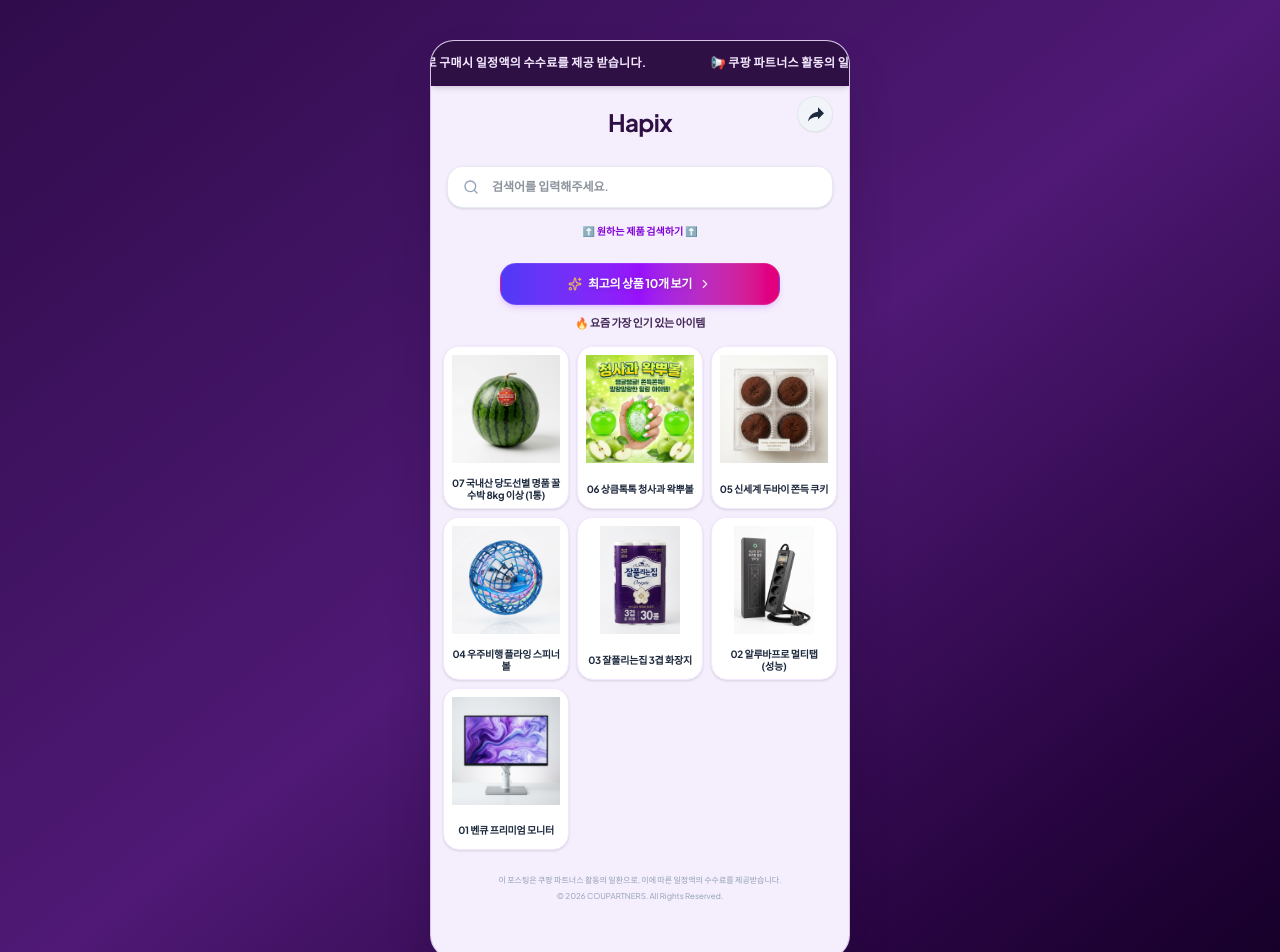
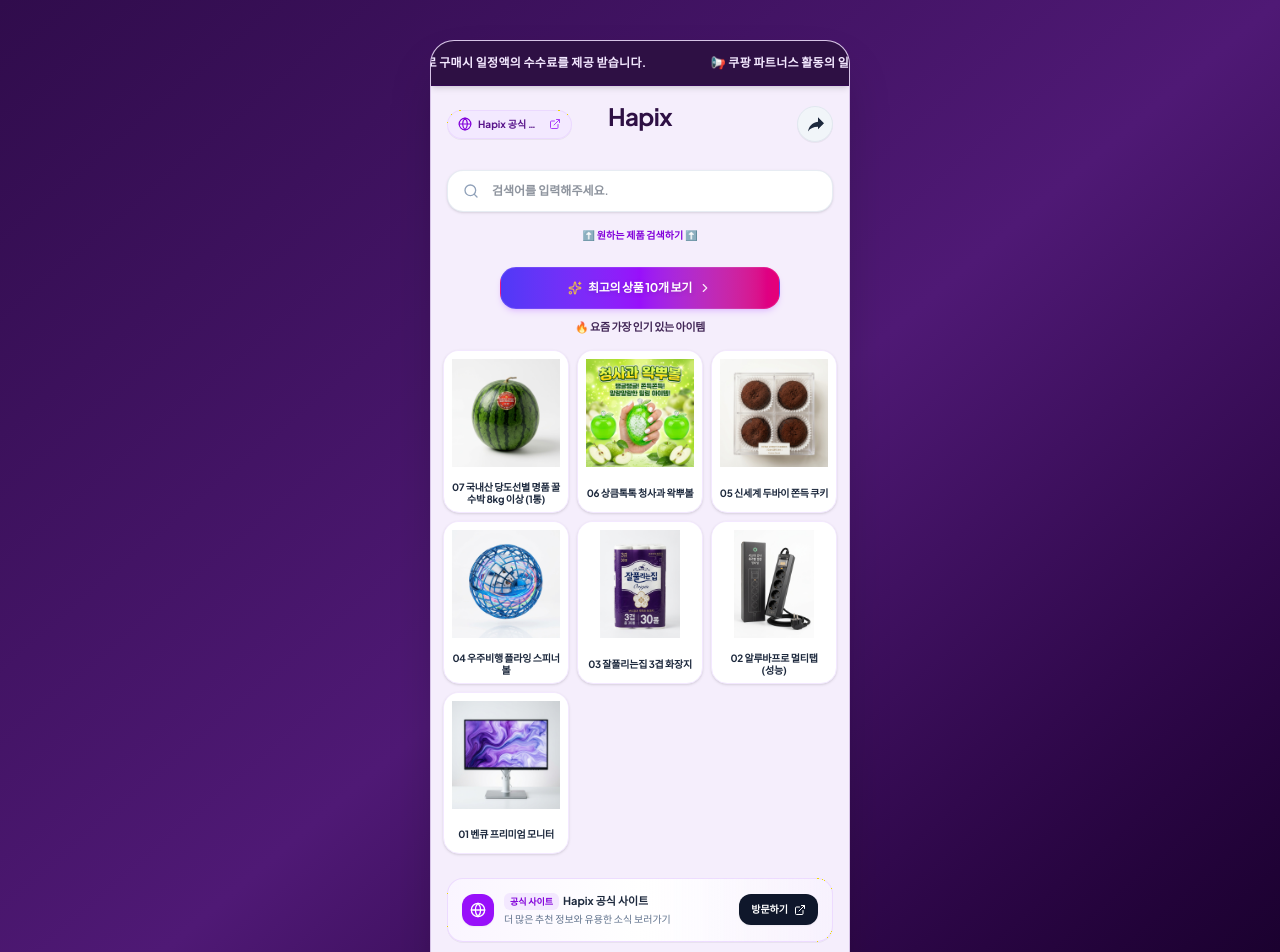
Before and after one commit to fkljcjz/sotre, a React (Vite) app: page / in a window 1280 px wide. Shown: the top 952 px of the page. Built offline with nearby package versions, Linux system fonts and the light colour scheme.

Commit message:
feat: add configuration for external family site link
Implement state management and local storage persistence to allow users to customize the external family site URL, name, and description.

```diff
--- a/src/App.tsx
+++ b/src/App.tsx
@@ -42,7 +42,8 @@
   Share2,
   Mail,
   Smartphone,
-  MessageCircle
+  MessageCircle,
+  Globe
 } from 'lucide-react';
 import { motion, AnimatePresence } from 'motion/react';
 import { Product, CATEGORIES, SORT_OPTIONS } from './types';
@@ -168,6 +169,46 @@
   useEffect(() => {
     localStorage.setItem('hapix_lockout_until', lockoutUntil.toString());
   }, [lockoutUntil]);
+
+  // External Site Link Configuration State
+  const [familySiteConfig, setFamilySiteConfig] = useState<{ name: string; url: string; desc: string }>(() => {
+    const saved = localStorage.getItem('hapix_family_site');
+    if (saved) {
+      try {
+        const parsed = JSON.parse(saved);
+        if (parsed.name === '공식 패밀리 사이트' || parsed.name === 'Hapix 사이트') {
+          parsed.name = 'Hapix 공식 사이트';
+        }
+        return parsed;
+      } catch (e) {}
+    }
+    return {
+      name: 'Hapix 공식 사이트',
+      url: 'https://sotre.netlify.app/',
+      desc: '더 많은 추천 정보와 유용한 소식 보러가기'
+    };
+  });
+  const [showLinkConfigModal, setShowLinkConfigModal] = useState(false);
+  const [tempLinkName, setTempLinkName] = useState(familySiteConfig.name);
+  const [tempLinkUrl, setTempLinkUrl] = useState(familySiteConfig.url);
+  const [tempLinkDesc, setTempLinkDesc] = useState(familySiteConfig.desc);
+
+  const handleSaveFamilySiteConfig = (e: React.FormEvent) => {
+    e.preventDefault();
+    let url = tempLinkUrl.trim();
+    if (url && !url.startsWith('http://') && !url.startsWith('https://')) {
+      url = 'https://' + url;
+    }
+    const updated = {
+      name: tempLinkName.trim() || 'Hapix 공식 사이트',
+      url: url || 'https://sotre.netlify.app/',
+      desc: tempLinkDesc.trim() || '더 많은 추천 정보와 유용한 소식 보러가기'
+    };
+    setFamilySiteConfig(updated);
+    localStorage.setItem('hapix_family_site', JSON.stringify(updated));
+    setShowLinkConfigModal(false);
+    triggerToast('공식 사이트 링크 정보가 변경되었습니다.');
+  };
 
   // Add/Edit Product Form Modal State
   const [isFormOpen, setIsFormOpen] = useState(false);
@@ -752,6 +793,18 @@
                   <span>전체 삭제</span>
                 </button>
                 <button
+                  onClick={() => {
+                    setTempLinkName(familySiteConfig.name);
+                    setTempLinkUrl(familySiteConfig.url);
+                    setTempLinkDesc(familySiteConfig.desc);
+                    setShowLinkConfigModal(true);
+                  }}
+                  className="flex items-center space-x-1 bg-purple-50 hover:bg-purple-100 text-purple-700 px-3 py-1.5 rounded-xl text-[10px] font-bold transition border border-purple-200/60 cursor-pointer"
+                >
+                  <Globe className="w-3.5 h-3.5" />
+                  <span>링크 설정</span>
+                </button>
+                <button
                   onClick={handleAdminLogout}
                   className="flex items-center space-x-1 bg-slate-900 hover:bg-slate-800 text-white px-3 py-1.5 rounded-xl text-[10px] font-bold transition ml-auto"
                 >
@@ -812,11 +865,25 @@
         {/* Outer scrollable area */}
         <div className="flex-1 overflow-y-auto pb-10 scrollbar-none space-y-6">
 
-          {/* Hapix Store Title & YouTube-style Share Button */}
-          <div className="relative px-4 pt-5 pb-1 flex items-center justify-center">
+          {/* Hapix Store Title, Family Site Link Pill & Share Button */}
+          <div className="relative px-4 pt-5 pb-1 flex items-center justify-between min-h-[48px]">
+            {/* Top External Link Badge/Pill */}
+            <a
+              href={familySiteConfig.url}
+              target="_blank"
+              rel="noopener noreferrer"
+              className="flex items-center gap-1.5 bg-purple-100/90 hover:bg-purple-200 text-purple-900 text-[10px] font-extrabold py-1.5 px-2.5 rounded-full border border-purple-200/80 transition cursor-pointer shadow-2xs group shrink-0 z-10 max-w-[125px]"
+              title={`${familySiteConfig.name} 바로가기`}
+            >
+              <Globe className="w-3.5 h-3.5 text-purple-700 group-hover:rotate-12 transition-transform shrink-0" />
+              <span className="truncate">{familySiteConfig.name}</span>
+              <ExternalLink className="w-3 h-3 text-purple-600 opacity-80 shrink-0" />
+            </a>
+
+            {/* Absolutely Centered Hapix Title */}
             <h1
               onClick={handleNoticeClick}
-              className="text-2xl font-black text-[#2E1044] tracking-tight hover:scale-105 transition cursor-pointer select-none"
+              className="absolute left-1/2 -translate-x-1/2 top-1/2 -translate-y-1/2 text-2xl font-black text-[#2E1044] tracking-tight hover:scale-105 transition cursor-pointer select-none z-10 whitespace-nowrap"
               title="10번 연속 클릭 시 관리자 설정"
             >
               Hapix
@@ -827,7 +894,7 @@
               whileHover={{ scale: 1.08 }}
               whileTap={{ scale: 0.92 }}
               onClick={handleShareButtonClick}
-              className="absolute right-4 top-1/2 -translate-y-1/2 w-9 h-9 rounded-full bg-slate-100 hover:bg-slate-200/90 text-slate-800 flex items-center justify-center transition border border-slate-200 shadow-2xs cursor-pointer select-none"
+              className="w-9 h-9 rounded-full bg-slate-100 hover:bg-slate-200/90 text-slate-800 flex items-center justify-center transition border border-slate-200 shadow-2xs cursor-pointer select-none shrink-0 z-10 ml-auto"
               title="공유하기"
             >
               <svg className="w-4 h-4 fill-slate-800 ml-0.5" viewBox="0 0 24 24">
@@ -998,6 +1065,31 @@
               )}
             </div>
           )}
+
+          {/* External / Family Site Card Banner */}
+          <div className="mx-4 mt-6 p-3.5 bg-gradient-to-r from-purple-50 via-white to-purple-50/50 rounded-2xl border border-purple-200/80 shadow-2xs flex items-center justify-between gap-2.5">
+            <div className="flex items-center gap-2.5 min-w-0">
+              <div className="w-8 h-8 rounded-xl bg-purple-600 text-white flex items-center justify-center shrink-0 shadow-xs">
+                <Globe className="w-4 h-4" />
+              </div>
+              <div className="min-w-0 text-left">
+                <div className="flex items-center gap-1">
+                  <span className="text-[9px] font-black text-purple-700 bg-purple-100 px-1.5 py-0.5 rounded-md">공식 사이트</span>
+                  <span className="text-[11px] font-black text-slate-800 truncate">{familySiteConfig.name}</span>
+                </div>
+                <p className="text-[10px] text-slate-500 font-medium truncate mt-0.5">{familySiteConfig.desc}</p>
+              </div>
+            </div>
+            <a
+              href={familySiteConfig.url}
+              target="_blank"
+              rel="noopener noreferrer"
+              className="shrink-0 bg-slate-900 hover:bg-slate-800 text-white text-[10px] font-bold px-3 py-2 rounded-xl transition flex items-center gap-1.5 cursor-pointer shadow-xs group"
+            >
+              <span>방문하기</span>
+              <ExternalLink className="w-3 h-3 group-hover:translate-x-0.5 transition-transform" />
+            </a>
+          </div>
 
           {/* Footer legal disclaimer */}
           <div className="px-4 text-center text-[8px] text-slate-400 leading-normal space-y-1 pb-4">
@@ -1603,6 +1695,90 @@
         )}
       </AnimatePresence>
 
+      {/* FAMILY SITE LINK CONFIG MODAL */}
+      <AnimatePresence>
+        {showLinkConfigModal && (
+          <div className="fixed inset-0 z-50 bg-slate-950/80 backdrop-blur-sm flex items-center justify-center p-4">
+            <motion.div
+              initial={{ scale: 0.95, opacity: 0 }}
+              animate={{ scale: 1, opacity: 1 }}
+              exit={{ scale: 0.95, opacity: 0 }}
+              className="bg-white rounded-3xl p-6 md:p-8 max-w-sm w-full border border-slate-100 shadow-2xl relative"
+            >
+              <button
+                onClick={() => setShowLinkConfigModal(false)}
+                className="absolute top-4 right-4 text-slate-400 hover:text-slate-600 p-1 rounded-full hover:bg-slate-100 transition"
+              >
+                <X className="w-5 h-5" />
+              </button>
+
+              <div className="text-center space-y-2 mb-6">
+                <div className="mx-auto bg-purple-100 text-purple-700 w-12 h-12 rounded-2xl flex items-center justify-center">
+                  <Globe className="w-6 h-6" />
+                </div>
+                <h3 className="text-base font-black text-slate-900">공식 사이트 링크 설정</h3>
+                <p className="text-xs text-slate-500 leading-normal">
+                  앱 상단 및 하단에 노출될 외부 사이트 링크 정보를 설정할 수 있습니다.
+                </p>
+              </div>
+
+              <form onSubmit={handleSaveFamilySiteConfig} className="space-y-4">
+                <div>
+                  <label className="block text-xs font-bold text-slate-600 mb-1.5">사이트 이름 / 타이틀</label>
+                  <input
+                    type="text"
+                    value={tempLinkName}
+                    onChange={(e) => setTempLinkName(e.target.value)}
+                    placeholder="예: Hapix 공식 사이트, 내 블로그"
+                    className="w-full bg-slate-50 border border-slate-200 px-3.5 py-2.5 rounded-xl text-xs font-bold focus:outline-none focus:ring-2 focus:ring-purple-500/20 focus:border-purple-500"
+                    required
+                  />
+                </div>
+
+                <div>
+                  <label className="block text-xs font-bold text-slate-600 mb-1.5">사이트 URL (주소)</label>
+                  <input
+                    type="text"
+                    value={tempLinkUrl}
+                    onChange={(e) => setTempLinkUrl(e.target.value)}
+                    placeholder="예: https://sotre.netlify.app"
+                    className="w-full bg-slate-50 border border-slate-200 px-3.5 py-2.5 rounded-xl text-xs font-bold focus:outline-none focus:ring-2 focus:ring-purple-500/20 focus:border-purple-500"
+                    required
+                  />
+                </div>
+
+                <div>
+                  <label className="block text-xs font-bold text-slate-600 mb-1.5">한 줄 설명</label>
+                  <input
+                    type="text"
+                    value={tempLinkDesc}
+                    onChange={(e) => setTempLinkDesc(e.target.value)}
+                    placeholder="예: 다양한 추천 정보와 유용한 소식 보러가기"
+                    className="w-full bg-slate-50 border border-slate-200 px-3.5 py-2.5 rounded-xl text-xs font-bold focus:outline-none focus:ring-2 focus:ring-purple-500/20 focus:border-purple-500"
+                  />
+                </div>
+
+                <div className="flex items-center space-x-2 pt-3">
+                  <button
+                    type="button"
+                    onClick={() => setShowLinkConfigModal(false)}
+                    className="flex-1 bg-slate-100 hover:bg-slate-200 text-slate-700 py-3 rounded-xl text-xs font-bold transition cursor-pointer"
+                  >
+                    취소
+                  </button>
+                  <button
+                    type="submit"
+                    className="flex-1 bg-purple-600 hover:bg-purple-700 text-white py-3 rounded-xl text-xs font-bold transition shadow-md shadow-purple-600/10 cursor-pointer"
+                  >
+                    저장하기
+                  </button>
+                </div>
+              </form>
+            </motion.div>
+          </div>
+        )}
+      </AnimatePresence>
+
       {/* TOAST NOTIFICATION */}
       <AnimatePresence>
         {toastMessage && (
```
